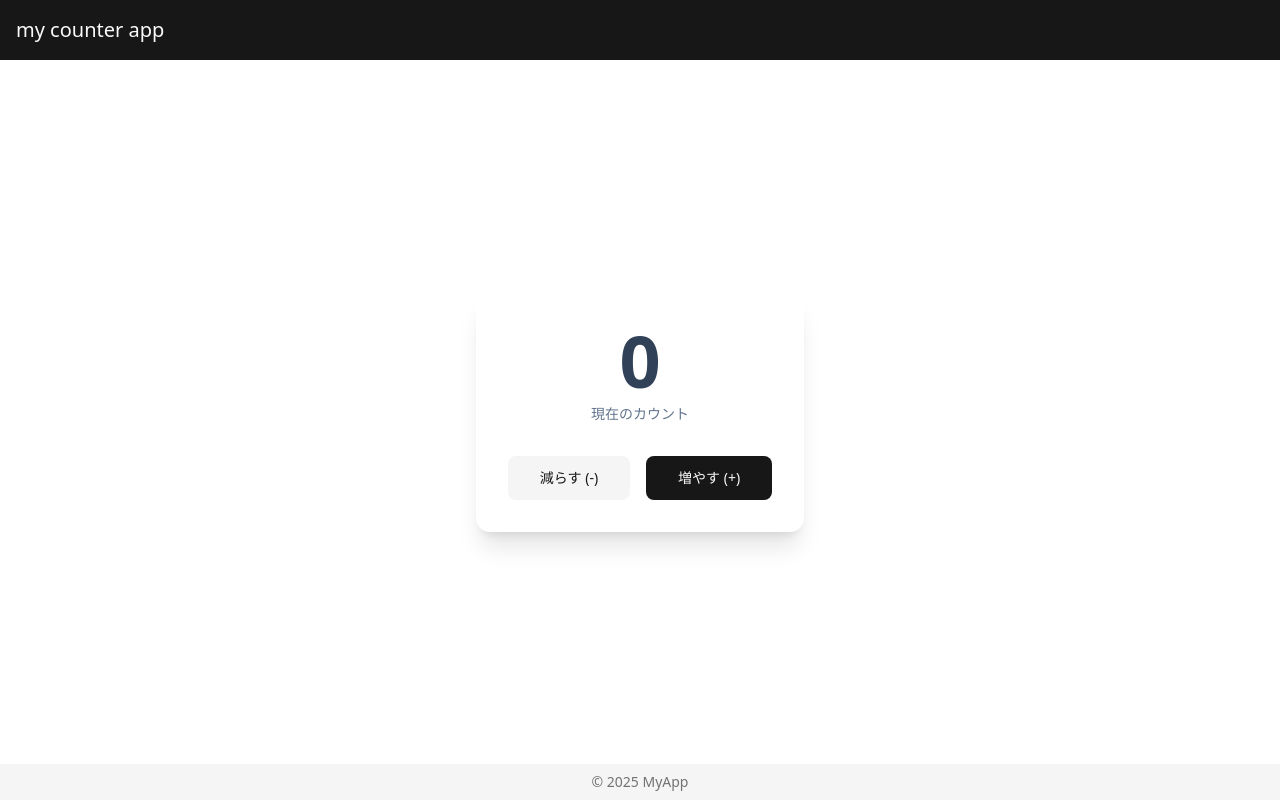
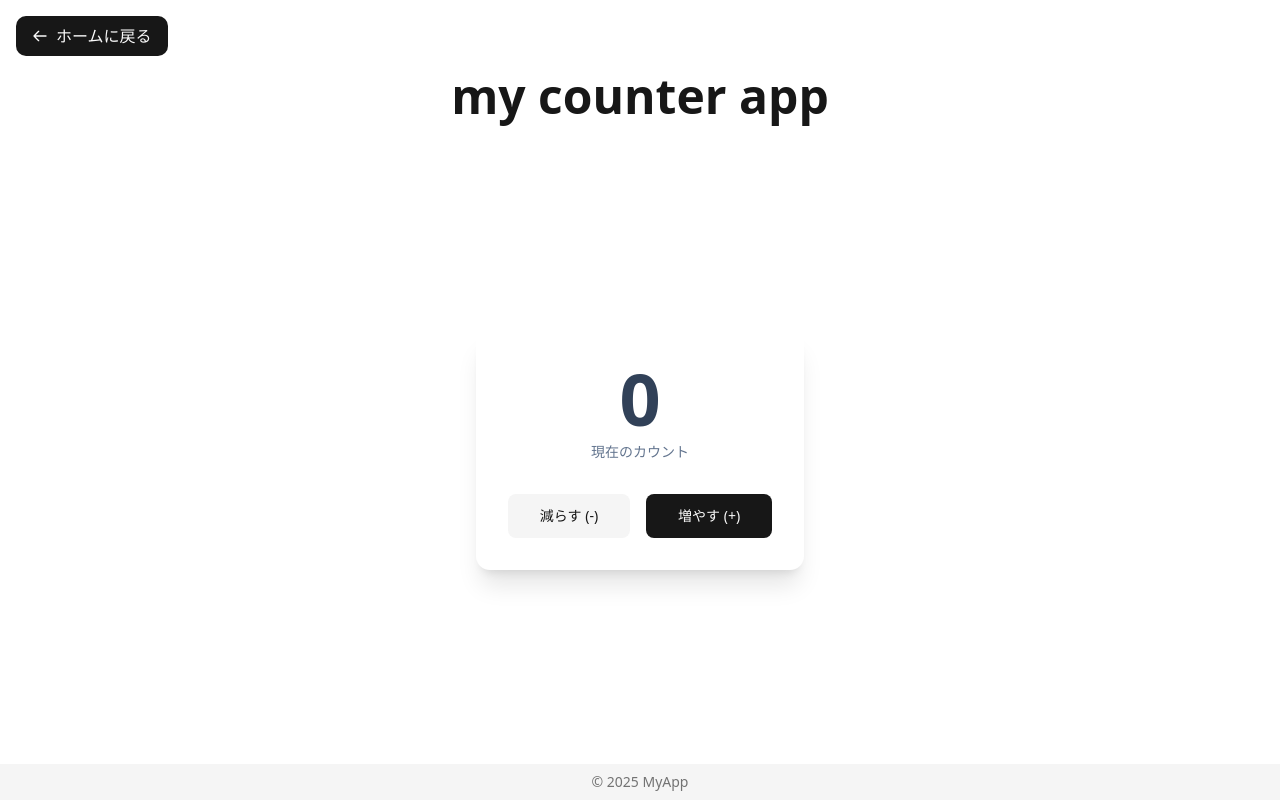
Before and after one commit to atsuki61/100DaysOfCode, a Next.js app: page /day1-counter in a window 1280 px wide. Built offline with nearby package versions, Linux system fonts and the light colour scheme.

Commit message:
refactor: day1-counterヘッダーの背景色を削除しタイトルスタイルを統一 style: ヘッダータイトルをメインページと同じデザインに変更

```diff
--- a/src/app/day1-counter/layout.tsx
+++ b/src/app/day1-counter/layout.tsx
@@ -1,4 +1,5 @@
 import { ReactNode } from 'react';
+import BackToHomeButton from '../../components/BackToHomeButton';
 
 // RootLayout コンポーネントの props 型定義
 type Day1LayoutProps = {
@@ -15,10 +16,15 @@ export default function Day1Layout({ children }: Day1LayoutProps) {
     //               これにより、コンテンツの量に関わらずフッターが画面下部に配置されます。
     <div className="flex flex-col min-h-screen">
       {/* ヘッダー */}
-      {/* 背景プライマリ, 文字プライマリ前景, パディング4 */}
-      <header className="bg-primary text-primary-foreground p-4">
-        {/*文字サイズ特大(extra large)*/}
-        <h1 className="text-xl">my counter app</h1>
+      {/* パディング4 */}
+      <header className="p-4">
+        {/* 縦方向レイアウト, ギャップ4 */}
+        <div className="flex flex-col gap-4">
+          {/* 戻るボタンを左上に配置 */}
+          <BackToHomeButton className="self-start" />
+          {/* タイトルを戻るボタンの下に配置, 文字サイズ5xl, 太字, 中央寄せ, プライマリカラー */}
+          <h1 className="text-5xl font-bold text-center text-primary">my counter app</h1>
+        </div>
       </header>
 
       {/* メイン領域（各ページの children がここに入る） */}
--- /dev/null
+++ b/src/components/BackToHomeButton.tsx
@@ -0,0 +1,27 @@
+import Link from 'next/link';
+
+interface BackToHomeButtonProps {
+  className?: string;
+}
+
+export default function BackToHomeButton({ className = '' }: BackToHomeButtonProps) {
+  return (
+    <Link
+      href="/"
+      className={`inline-flex items-center gap-2 px-4 py-2 bg-primary text-primary-foreground hover:bg-primary/90 rounded-lg transition-colors duration-200 font-medium ${className}`} // インライン要素, アイテム中央, ギャップ2, 横パディング4, 縦パディング2, プライマリ背景, プライマリ前景色, ホバー時薄く, 角丸, トランジション, フォント中太
+    >
+      {/* 戻るアイコン */}
+      <svg
+        xmlns="http://www.w3.org/2000/svg"
+        className="h-4 w-4" // 高さ4, 幅4
+        fill="none"
+        viewBox="0 0 24 24"
+        stroke="currentColor"
+        strokeWidth="2"
+      >
+        <path strokeLinecap="round" strokeLinejoin="round" d="M10 19l-7-7m0 0l7-7m-7 7h18" />
+      </svg>
+      ホームに戻る
+    </Link>
+  );
+}
```
